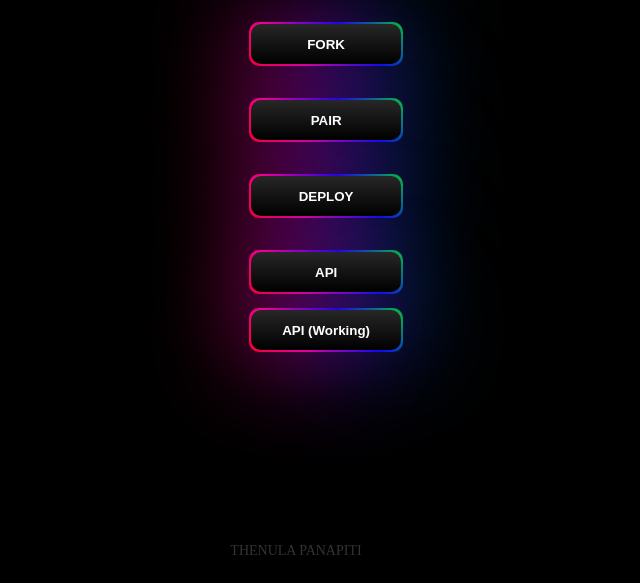
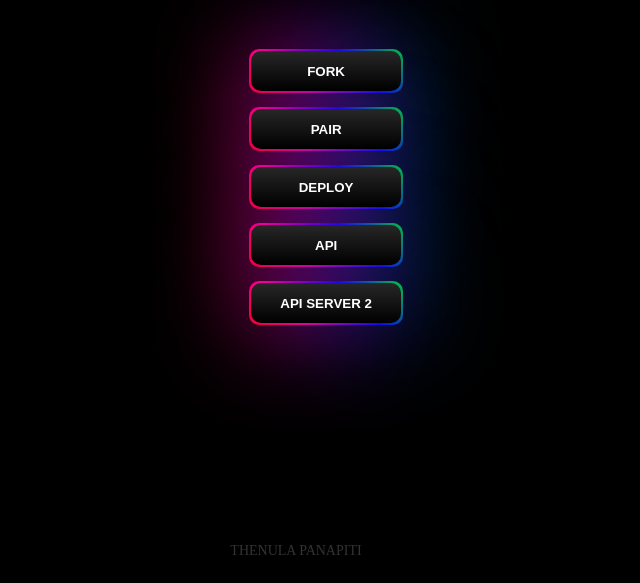
Before and after one commit to darkhackersl/Thenu-OFC-WEB, a plain HTML site: page index.html in a window 1280 px wide. Shown: the part 217-800 px from the top of the page, without its empty margins (354-994 px from the left). Drawn offline with Linux system fonts and the light colour scheme.

Commit message:
Update index.html

```diff
--- a/index.html
+++ b/index.html
@@ -337,15 +337,15 @@
         <input hidden type="text" name="value" value="THENU-md">
         <br><br>
         <button onclick="location.href='https://github.com/darkhackersl/Thenu-MD/fork'" class="button">FORK</button>
-        <br><br>
+        <br>
       </form>
       <button onclick="location.href='https://pair-web-public.koyeb.app/'" class="button">PAIR</button>
-      <br><br>
+      <br>
        <button onclick="location.href='https://thenumd-web.vercel.app/'" class="button">DEPLOY</button>
-       <br><br>
+       <br>
        <button onclick="location.href='https://thenu-api-web.vercel.app/'" class="button">API</button>
        <br>
-       <button onclick="location.href='https://prabath-md-api.up.railway.app/'" class="button">API (Working)</button>
+       <button onclick="location.href='https://prabath-md-api.up.railway.app/'" class="button">API SERVER 2</button>
     </div>
 
 
```
